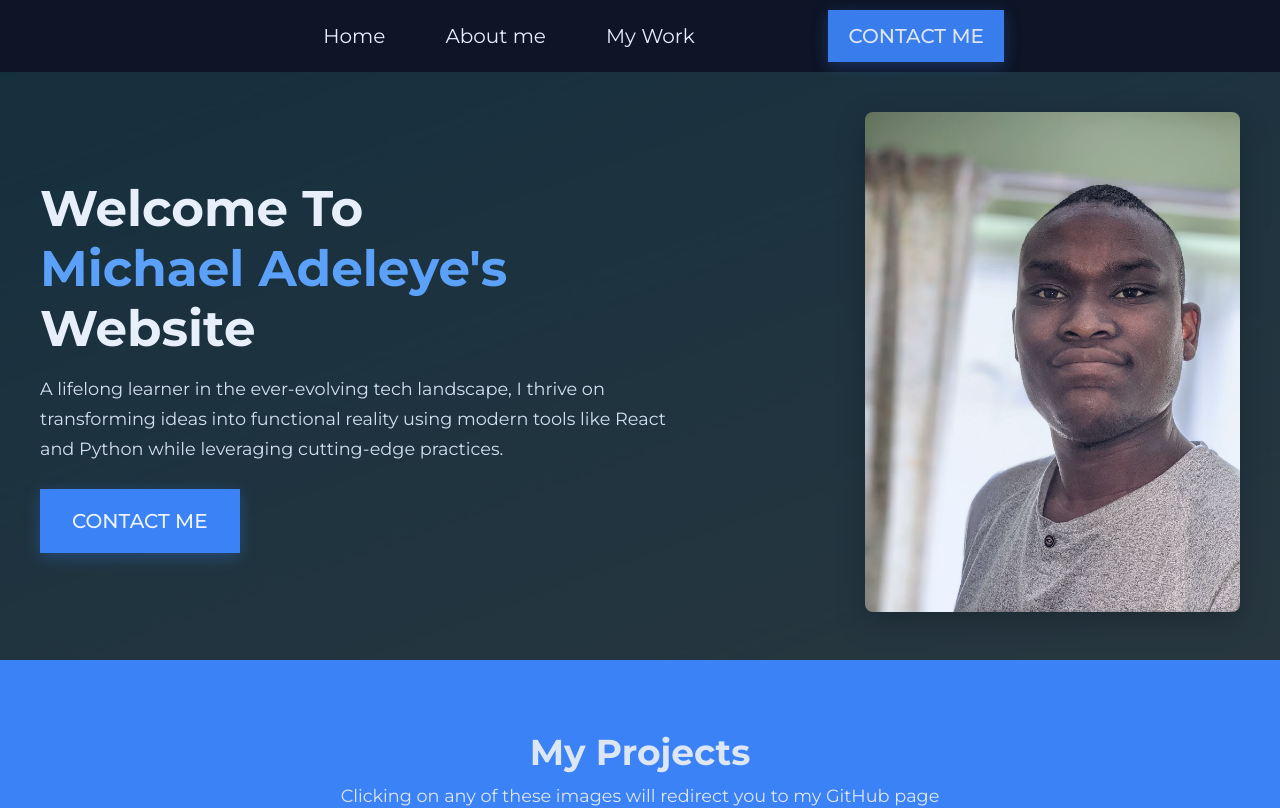
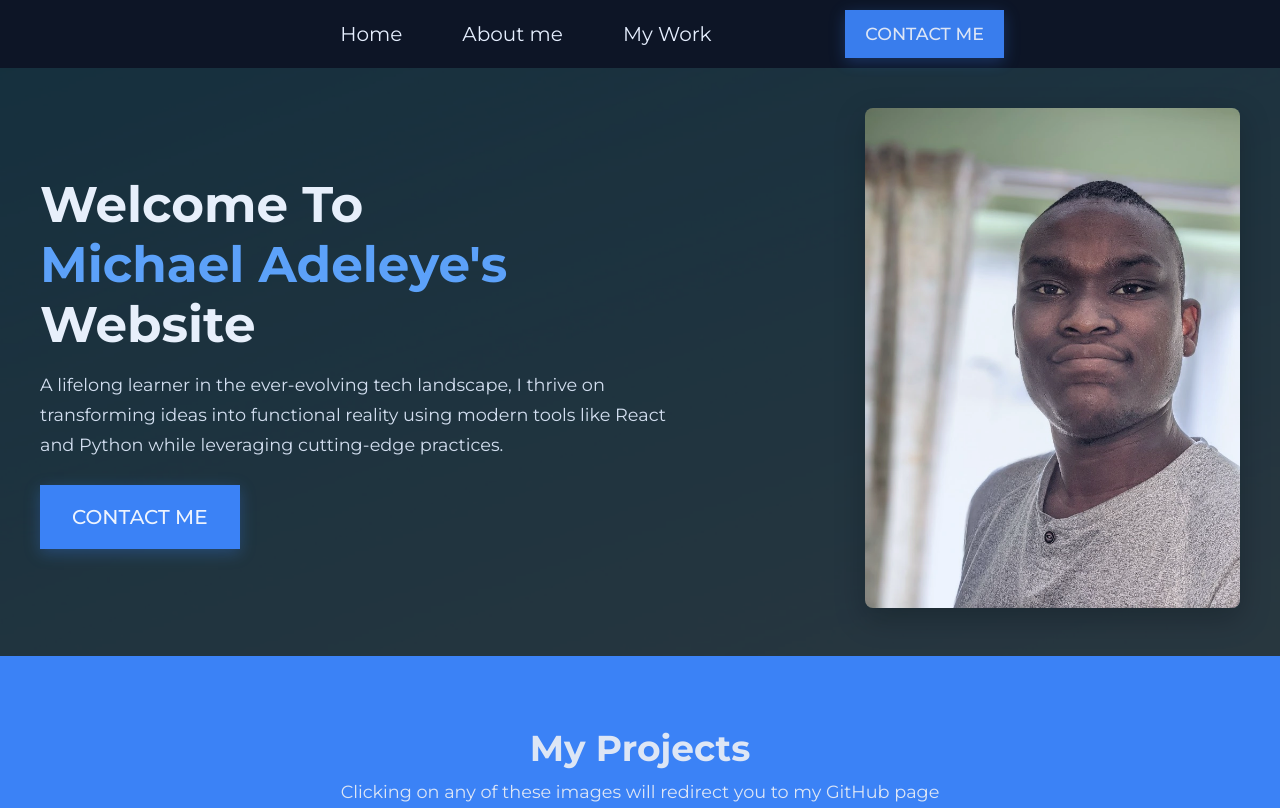
Before and after one commit to Tiger-Catori/Portfolio-Website, a React (Create React App) app: page / in a window 1280 px wide. Shown: the top 808 px of the page. Built offline with nearby package versions, Linux system fonts and the light colour scheme.

Commit message:
Done tweaks

```diff
--- a/src/index.css
+++ b/src/index.css
@@ -231,7 +231,7 @@ ul a {
   background-color: var(--clr-accent);
   color: var(--clr-headings2);
   border: none;
-  font-size: var(--fs-h3);
+  font-size: var(--fs-body);
   font-family: var(--ff-primary);
   font-weight: var(--fw-semibold);
   filter: brightness(0.96);
```
